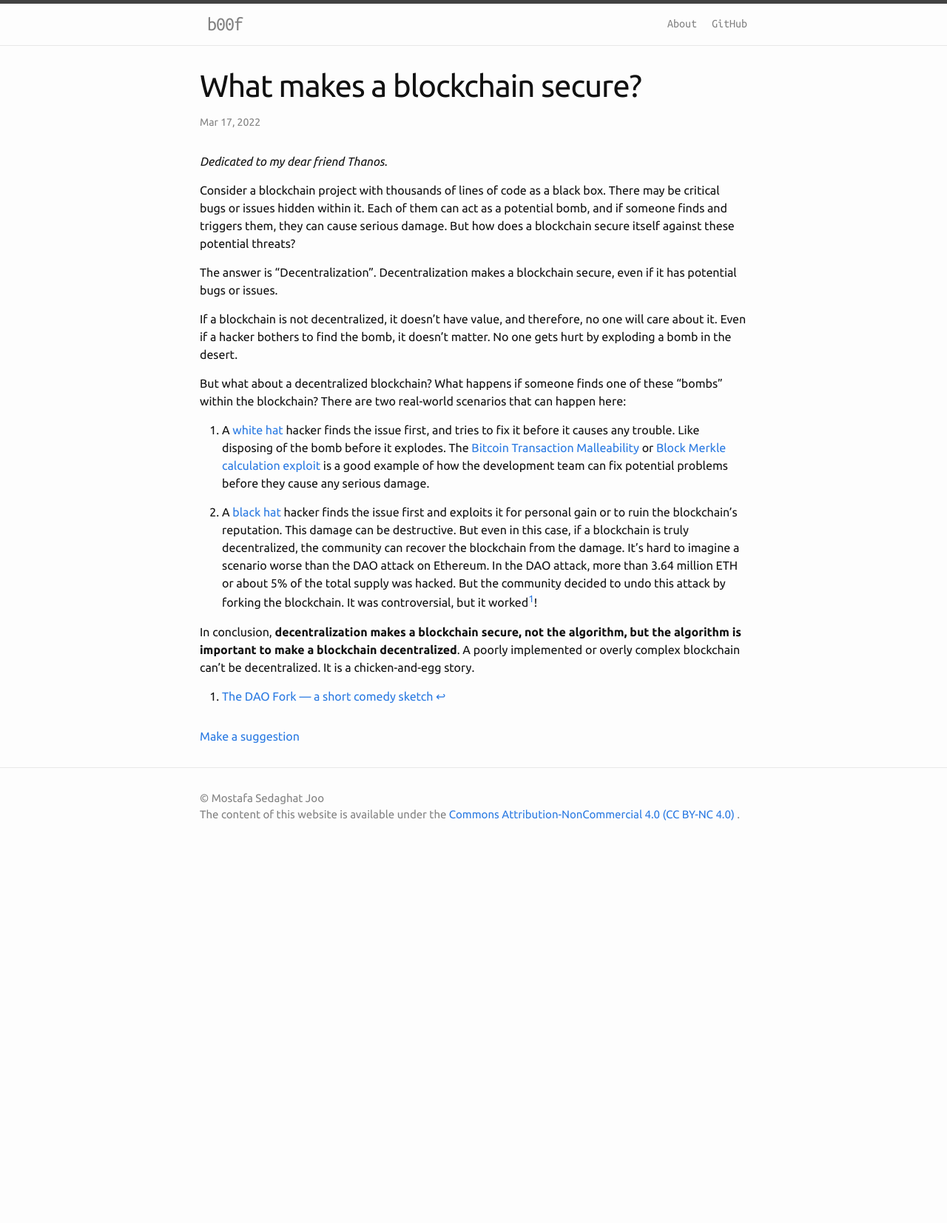
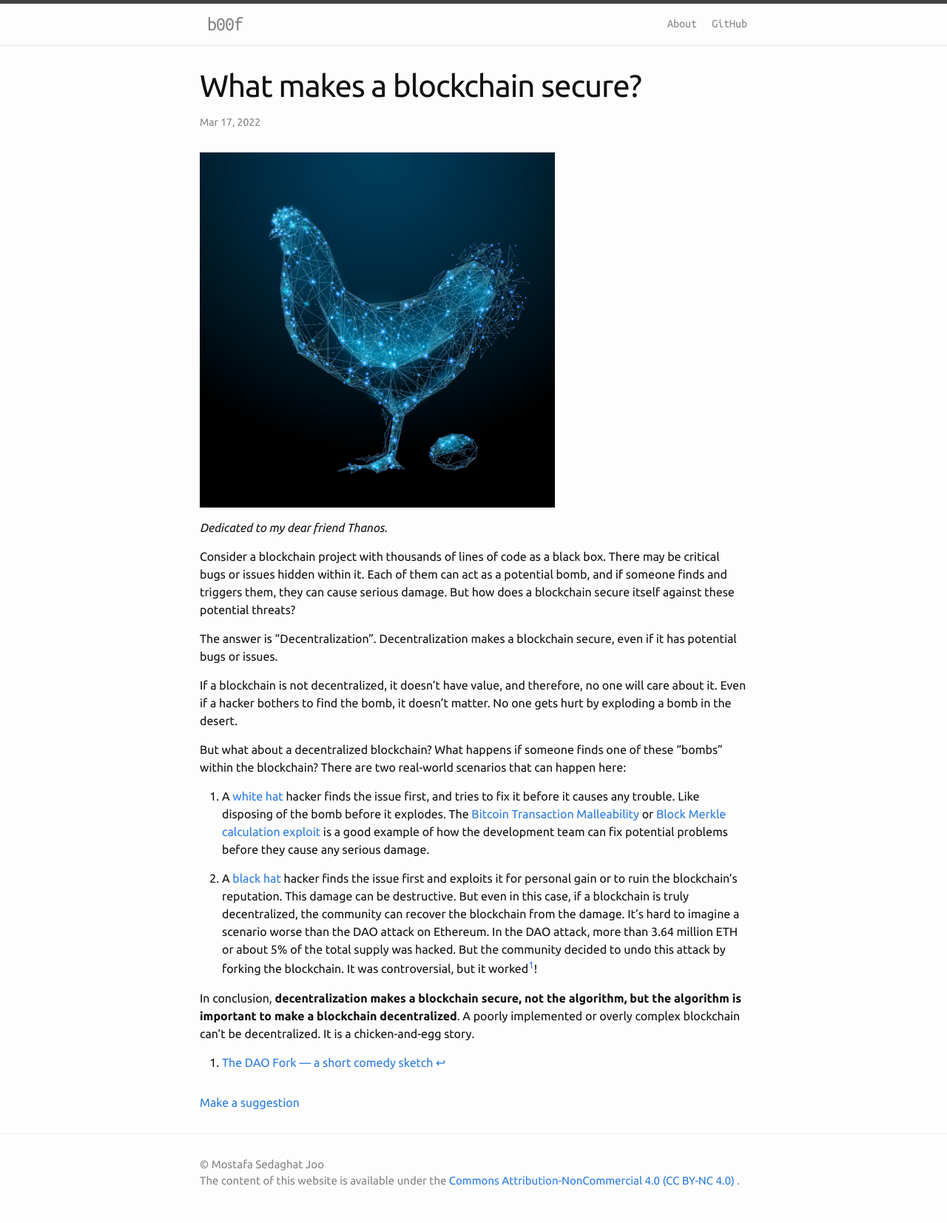
Before and after one commit to b00f/b00f.github.io, a Jekyll site: the page built from docs/_posts/2022-03-17-blockchain_security.md, in a window 1280 px wide. Shown: the whole page at 74% size. Built offline with Jekyll 4.4.1, drawn with Linux system fonts in a browser that asks for light colours; before the commit the page ends 1158 px from its top, so only the background shows below that.

Commit message:
update blockchain security post

```diff
--- a/docs/_posts/2022-03-17-blockchain_security.md
+++ b/docs/_posts/2022-03-17-blockchain_security.md
@@ -4,6 +4,8 @@ title: "What makes a blockchain secure?"
 date: 2022-03-17 00:00:00 +0000
 categories: blockchain
 ---
+
+<img alt="Blockchain Security" src="../assets/images/blockchain-security.jpg" width="480">
 
 *Dedicated to my dear friend Thanos.*
 
```
Also changed, not shown: docs/assets/images/blockchain-security.jpg (added).
